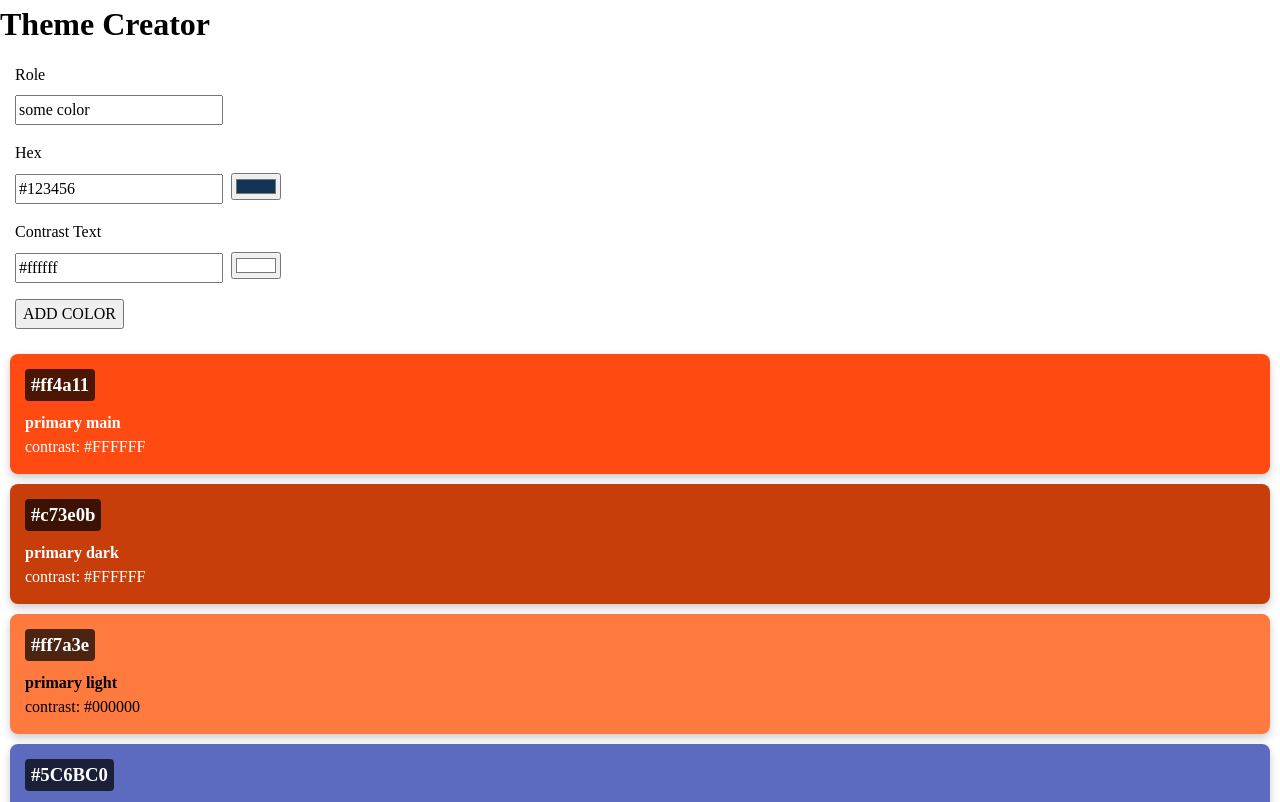
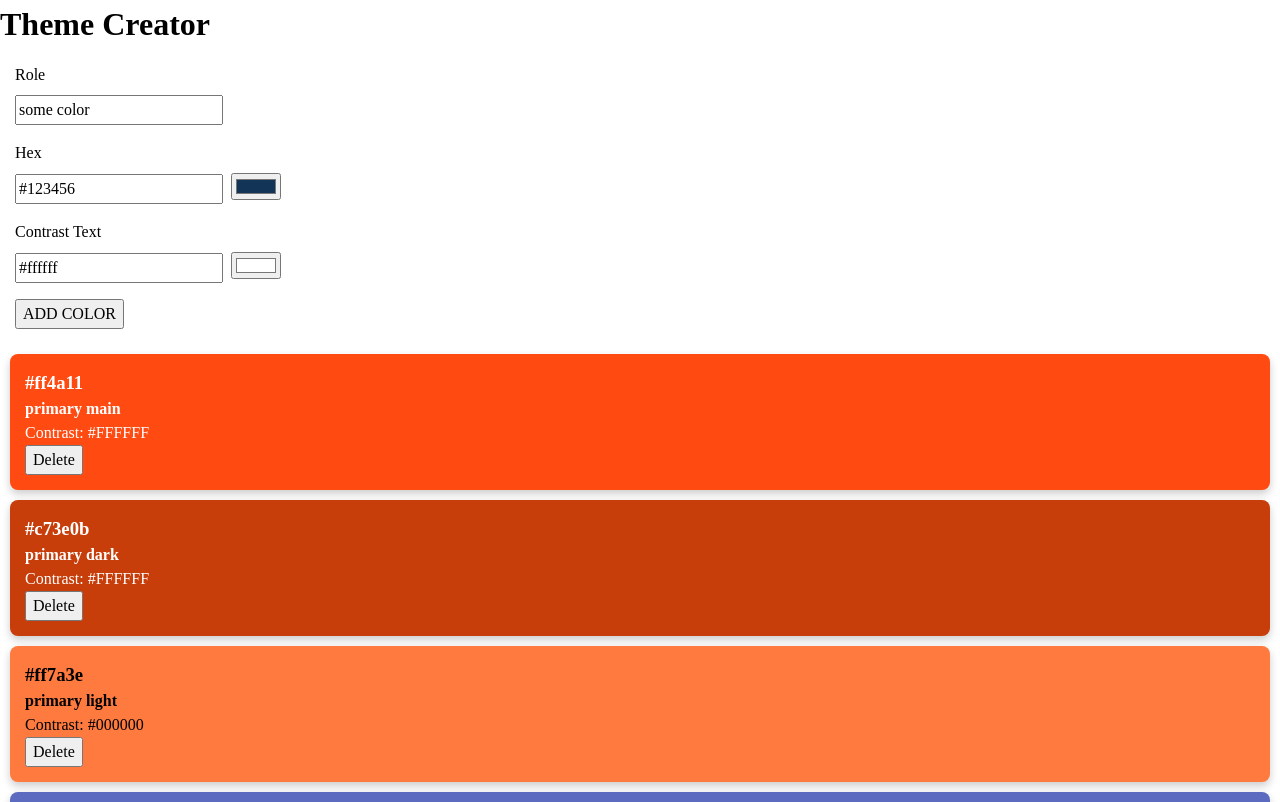
Before and after one commit to ndrbn0/recap-project-web-react-2, a React (Vite) app: page / in a window 1280 px wide. Shown: the top 802 px of the page. Built offline with nearby package versions, Linux system fonts and the light colour scheme.

Commit message:
added feature, for deleting a created new color. Also modified the order of new created objects, now they are showing up at the top of the list

```diff
--- a/src/App.jsx
+++ b/src/App.jsx
@@ -6,9 +6,21 @@ import ColorForm from "./Components/ColorForm/ColorForm";
 
 function App() {
   const [colors, setColors] = useState(initialColors);
+  const [colorToDelete, setColorToDelete] = useState(null);
 
   const addColor = (newColor) => {
-    setColors((prevColors) => [...prevColors, { ...newColor, id: nanoid() }]);
+    setColors((prevColors) => [{ ...newColor, id: nanoid() }, ...prevColors]);
+  };
+
+  const deleteColor = (colorId) => {
+    setColors((prevColors) =>
+      prevColors.filter((color) => color.id !== colorId)
+    );
+    setColorToDelete(null); // Reset the confirmation state
+  };
+
+  const handleDeleteConfirmation = (colorId) => {
+    setColorToDelete(colorId);
   };
 
   return (
@@ -17,7 +29,13 @@ function App() {
       <ColorForm onSubmitColor={addColor} />
       <div className="color-container">
         {colors.map((color) => (
-          <Color key={color.id} color={color} />
+          <Color
+            key={color.id}
+            color={color}
+            onDelete={handleDeleteConfirmation}
+            confirmDelete={colorToDelete === color.id}
+            deleteColor={deleteColor}
+          />
         ))}
       </div>
     </>
--- a/src/Components/Color/Color.jsx
+++ b/src/Components/Color/Color.jsx
@@ -1,6 +1,6 @@
 import "./Color.css";
 
-export default function Color({ color }) {
+export default function Color({ color, onDelete, confirmDelete, deleteColor }) {
   return (
     <div
       className="color-card"
@@ -9,9 +9,18 @@ export default function Color({ color }) {
         color: color.contrastText,
       }}
     >
-      <h3 className="color-card-headline">{color.hex}</h3>
+      <h3 className="color-card-highlight">{color.hex}</h3>
       <h4>{color.role}</h4>
-      <p>contrast: {color.contrastText}</p>
+      <p>Contrast: {color.contrastText}</p>
+      {confirmDelete ? (
+        <div>
+          <p className="color-card-highlight">Are you sure?</p>
+          <button onClick={() => deleteColor(color.id)}>Yes</button>
+          <button onClick={() => onDelete(null)}>No</button>
+        </div>
+      ) : (
+        <button onClick={() => onDelete(color.id)}>Delete</button>
+      )}
     </div>
   );
 }
```
